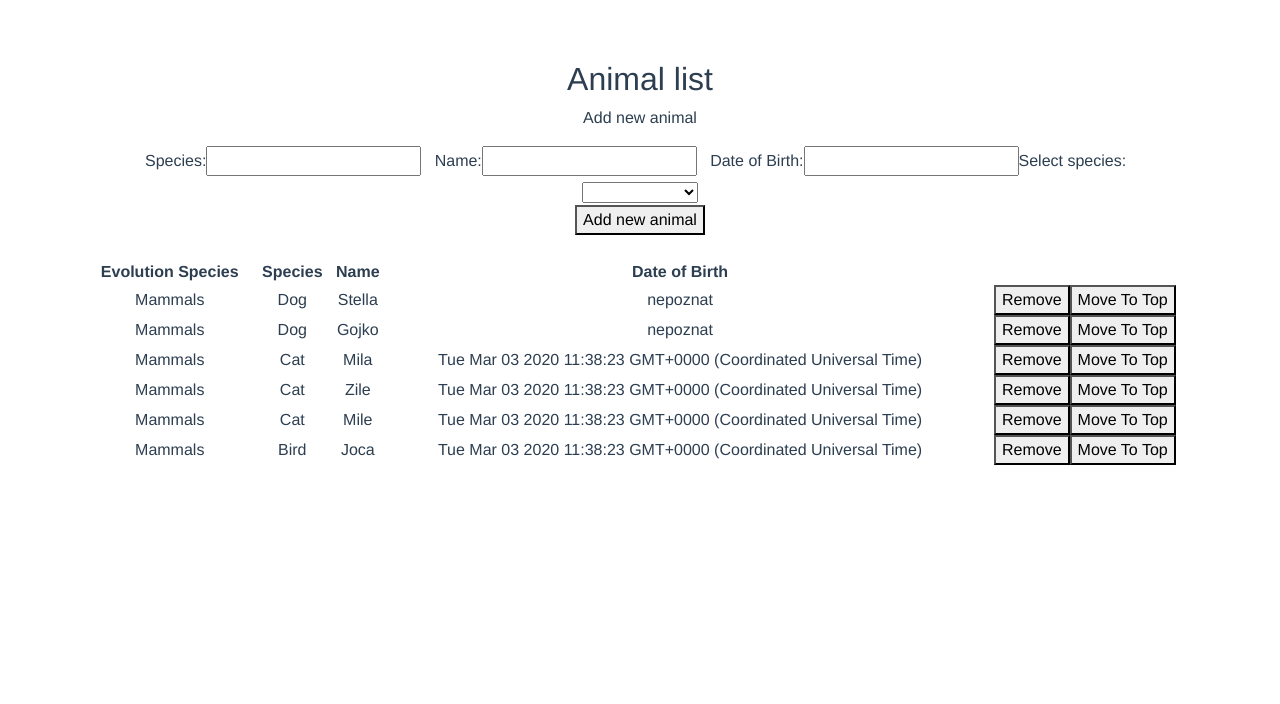
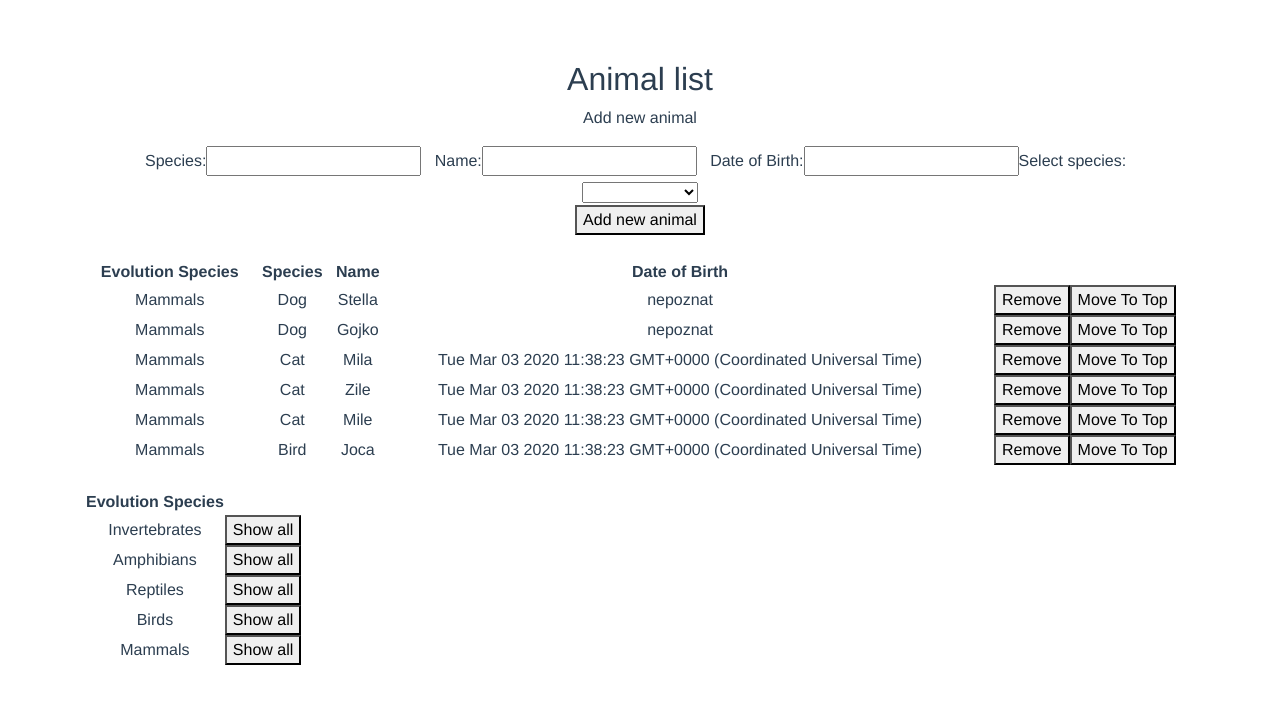
Before and after one commit to nikola-96/Zoo-second-version, a Vue app: page / in a window 1280 px wide. Shown: the top 704 px of the page. Built offline with nearby package versions, Linux system fonts and the light colour scheme.

Commit message:
Zadatak 7

```diff
--- a/src/components/AnimalList.vue
+++ b/src/components/AnimalList.vue
@@ -36,6 +36,14 @@
         <td>{{isTheyHaveBirdht( animal.date_of_birth )}}</td>
         <button @click="remove(animal)">Remove</button>
         <button @click="moveToTop(animal)">Move To Top</button>
+      </tr>
+    </table>
+    <br />
+    <table>
+      <th>Evolution Species</th>
+      <tr v-for="species in list_evolution_species" :key="species">
+        <td>{{ species }}</td>
+        <button @click="showSpecies(species)">Show all</button>
       </tr>
     </table>
   </div>
@@ -83,7 +91,14 @@ export default {
           date_of_birth: new Date()
         }
       ],
-      newAnimal: {}
+      newAnimal: {},
+      list_evolution_species: [
+        "Invertebrates",
+        "Amphibians",
+        "Reptiles",
+        "Birds",
+        "Mammals"
+      ]
     };
   },
   methods: {
@@ -104,6 +119,15 @@ export default {
     addAnimal() {
       this.animals.push(this.newAnimal);
       this.newAnimal = {};
+    },
+    showSpecies(species) {
+      let animalSpecies = [];
+      this.animals.forEach(animal => {
+        if (animal.evolution_species == species) {
+          animalSpecies.push(animal.name);
+        }
+      });
+      alert(animalSpecies);
     }
   }
 };
```
